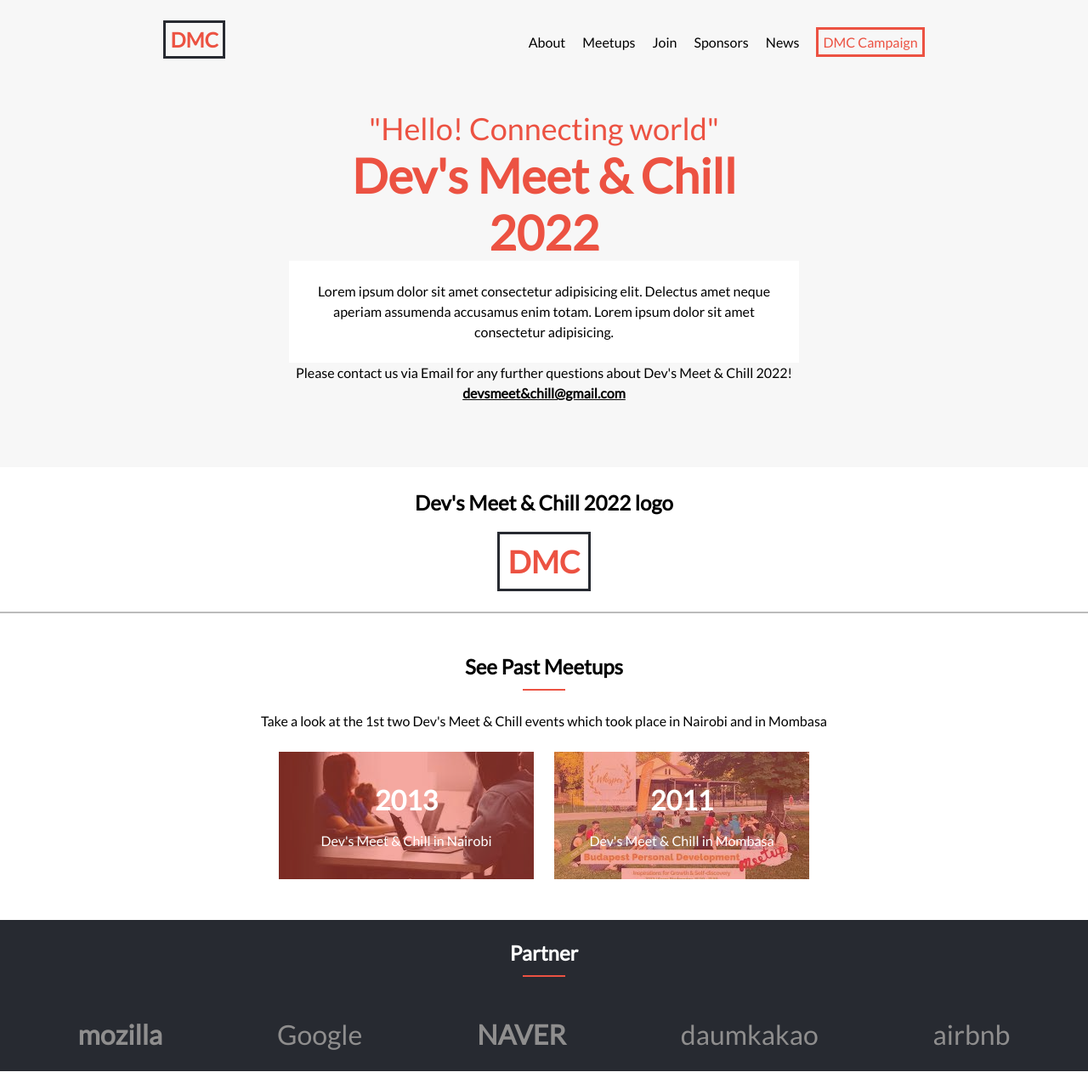
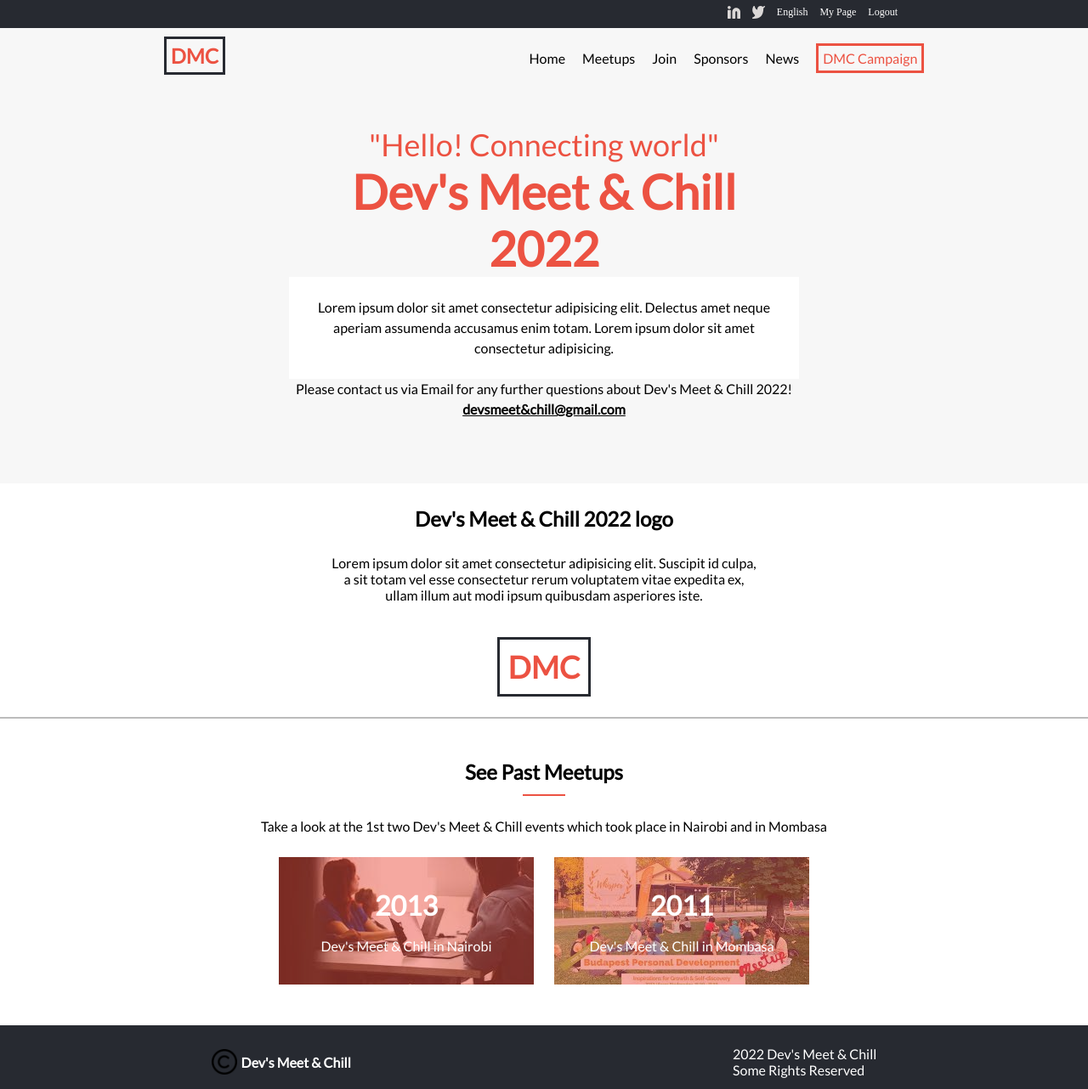
Before and after one commit to shinyenyi/devs-meet-and-chill, a website: page about.html in a window 1280 px wide. Shown: the top 1282 px of the page at 85% size. Drawn offline with Linux system fonts and the light colour scheme.

Commit message:
make requested changes

```diff
--- a/about.html
+++ b/about.html
@@ -10,6 +10,15 @@
 </head>
 
 <body class="body">
+  <div class="social-links-section">
+    <ul class="social-links">
+      <li><img src="images/linkedin.svg" alt=""></li>
+      <li><img src="images/twitter.svg" alt=""></li>
+      <li>English</li>
+      <li>My Page</li>
+      <li>Logout</li>
+    </ul>
+  </div>
   <header>
     <div class="menu-container" onclick="toggleMenu(this)">
       <div class="bar1"></div>
@@ -17,9 +26,9 @@
       <div class="bar3"></div>
     </div>
     <nav class="nav-bar">
-      <a class="logo menu-logo" href="/index.html">DMC</a>
+      <a class="logo menu-logo" href="index.html">DMC</a>
       <ul class="toolbar-menu">
-        <li class="toolbar-menu-item"><a href="#about">About</a></li>
+        <li class="toolbar-menu-item"><a href="index.html">Home</a></li>
         <li class="toolbar-menu-item"><a href="#meetups">Meetups</a></li>
         <li class="toolbar-menu-item"><a href="#">Join</a></li>
         <li class="toolbar-menu-item"><a href="#sponsors">Sponsors</a></li>
@@ -31,7 +40,7 @@
   <div id="mobile-menu" class="displayNone">
     <ul class="mobile-menu-list">
       <li class="mobile-menu-item">
-        <a class="mobile-menu-item-0" id="mobile-menu-item-0" href="/index.html">Home</a>
+        <a class="mobile-menu-item-0" id="mobile-menu-item-0" href="index.html">Home</a>
       </li>
       <li class="mobile-menu-item">
         <a class="mobile-menu-item-1" id="mobile-menu-item-1" href="#logo">logo</a>
@@ -54,11 +63,12 @@
     <p class="contact-email">devsmeet&chill@gmail.com</p>
   </section>
   <section id="logo" class="logo-section">
-    <h1 class="logo-title">Dev's Meet & Chill 2022 logo</h1>
+    <h2 class="logo-title">Dev's Meet & Chill 2022 logo</h2>
+    <p class="logo-desc">Lorem ipsum dolor sit amet consectetur adipisicing elit. Suscipit id culpa, a sit totam vel esse consectetur rerum voluptatem vitae expedita ex, ullam illum aut modi ipsum quibusdam asperiores iste.</p>
     <p class="logo">DMC</p>
   </section>
   <section id="meetups" class="past-meetups">
-    <h1 class="past-meetups-title">See Past Meetups</h1>
+    <h2 class="past-meetups-title">See Past Meetups</h2>
     <div class="line"></div>
     <p class="past-meetups-paragraph">Take a look at the 1st two Dev's Meet & Chill events which took place in Nairobi
       and in Mombasa</p>
@@ -71,8 +81,8 @@
       </div>
     </div>
   </section>
-  <section id="sponsors" class="partners-section">
-    <h1 class="partners-title">Partner</h1>
+  <section id="sponsors" class="partners-section display-none">
+    <h2 class="partners-title">Partner</h2>
     <div class="line"></div>
     <div class="partners">
       <p class="mozilla">mozilla</p>
@@ -82,14 +92,14 @@
       <p class="airbnb">airbnb</p>
     </div>
   </section>
-  <footer>
+  <footer class="dark-background">
     <div class="footer-first-container">
       <img class="copyright" src="images/copyright.png" alt="copyright">
-      <p class="footer-title">Dev's Meet & Chill</p>
+      <p class="footer-title white">Dev's Meet & Chill</p>
     </div>
     <div class="footer-second-container">
-      <p class="footer-copyright">2022 Dev's Meet & Chill</p>
-      <p class="footer-rights">Some Rights Reserved</p>
+      <p class="footer-copyright white">2022 Dev's Meet & Chill</p>
+      <p class="footer-rights white">Some Rights Reserved</p>
     </div>
   </footer>
   <script src="main.js"></script>
--- a/styles.css
+++ b/styles.css
@@ -16,6 +16,7 @@ body {
 
 header {
   padding: 24px;
+  padding-top: 10px;
   background-color: rgba(240, 240, 240, 0.534);
 }
 
@@ -152,6 +153,12 @@ header {
   justify-content: center;
   padding-top: 24px;
   padding-bottom: 24px;
+}
+
+.logo-desc {
+  font-family: 'Lato', sans-serif;
+  margin: 24px;
+  text-align: center;
 }
 
 .logo-title {
@@ -531,9 +538,38 @@ footer {
   display: none;
 }
 
+.social-links-section {
+  display: none;
+}
+
 @media (min-width: 768px) {
   .menu-container {
     display: none;
+  }
+
+  .social-links-section {
+    display: flex;
+    justify-content: flex-end;
+    background-color: #272a31;
+    padding-right: 84px;
+    padding-top: 7px;
+    padding-bottom: 7px;
+  }
+
+  .social-links {
+    list-style: none;
+    display: flex;
+    justify-content: space-between;
+    width: 200px;
+  }
+
+  .social-links li {
+    color: #fff;
+    font-size: 12px;
+  }
+
+  .social-links li img {
+    width: 15px;
   }
 
   .nav-bar {
@@ -635,6 +671,14 @@ footer {
     align-items: center;
   }
 
+  .dark-background {
+    background-color: #272a31;
+  }
+
+  .display-none {
+    display: none;
+  }
+
   .speakers {
     flex-direction: row;
     flex-wrap: wrap;
@@ -659,6 +703,14 @@ footer {
     margin-bottom: 24px;
   }
 
+  .logo-desc {
+    max-width: 500px;
+  }
+
+  .white {
+    color: #fff;
+  }
+
   .first-meetup {
     margin-right: 24px;
   }
@@ -669,6 +721,10 @@ footer {
     padding-left: 200px;
   }
 
+  .social-links-section {
+    padding-right: 224px;
+  }
+
   .speakers {
     padding-left: 200px;
     padding-right: 200px;
```
Also changed, not shown: index.html (+17 -8 lines), images/linkedin.svg (added), images/twitter.svg (added).
